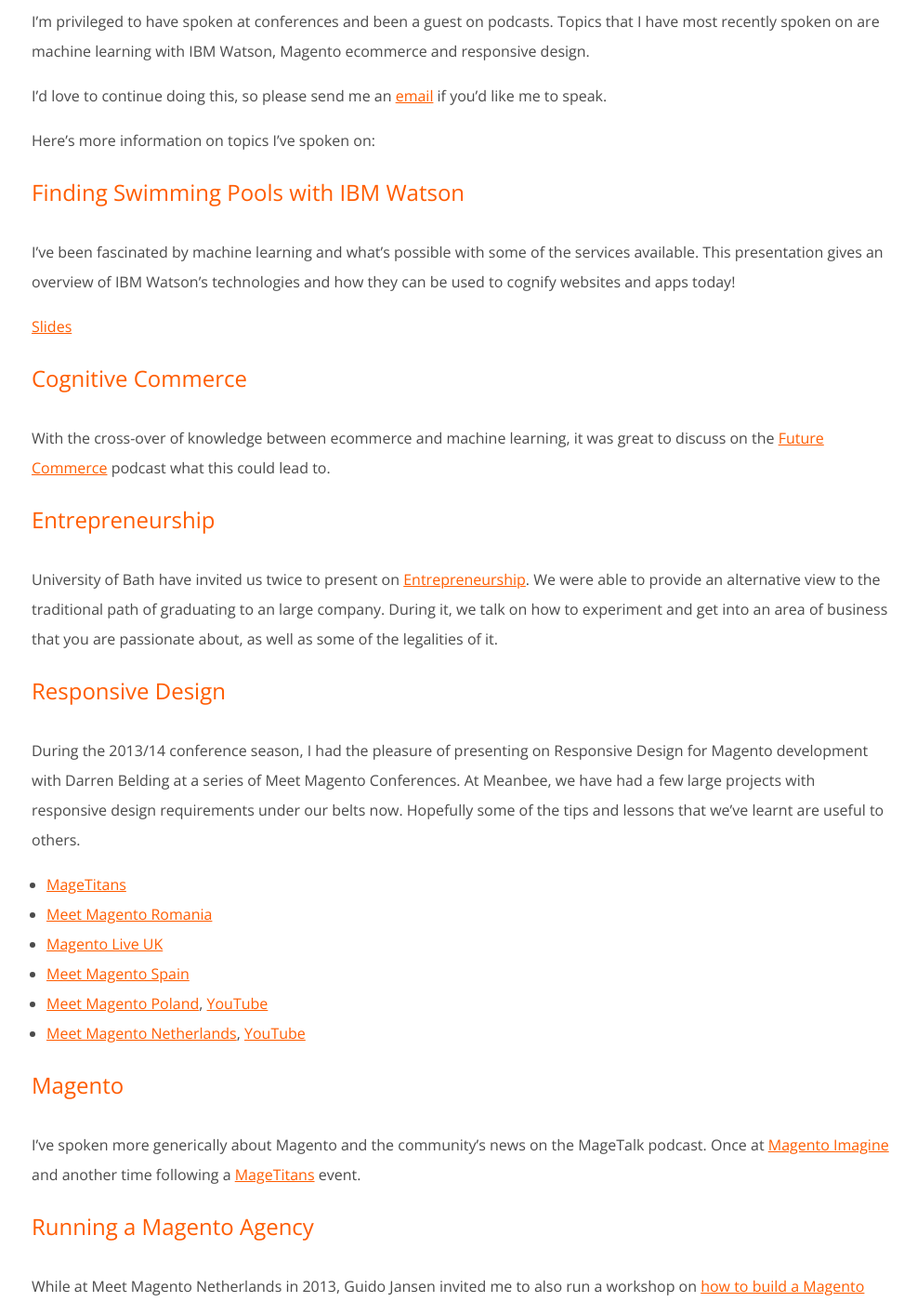
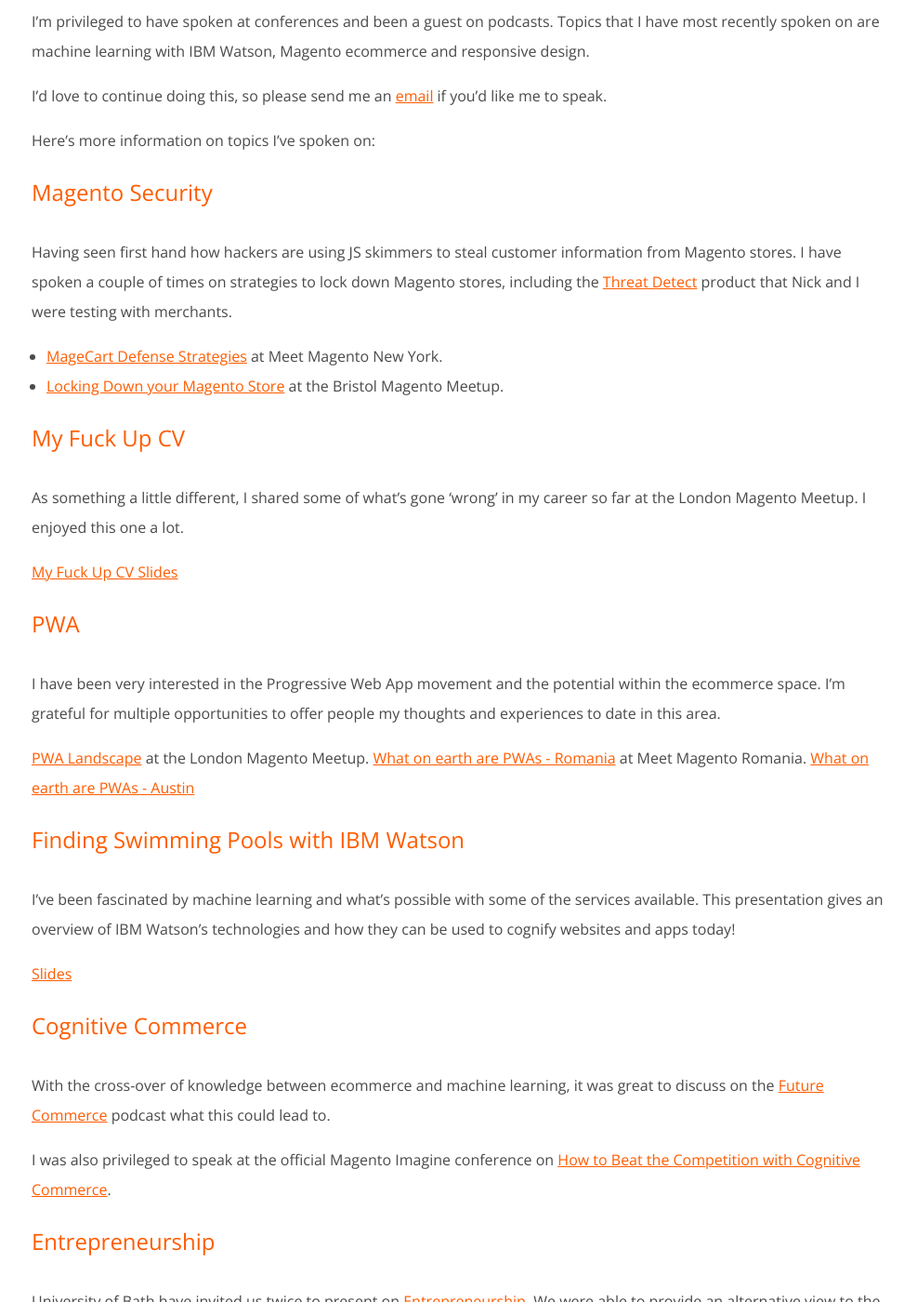
Before and after one commit to bobbyshaw/tomrobertshaw.net, a Jekyll site: the page built from presentations-and-podcasts.md, in a window 1280 px wide and 1400 px high, scrolled down 420 px. Shown: the whole window at 93% size, without its empty margins (158-1145 px from the left). Built offline with Jekyll 4.4.1, drawn with Linux system fonts in a browser that asks for light colours; some of the changed text lies outside the part shown.

Commit message:
Update with recent presentations.

```diff
--- a/presentations-and-podcasts.md
+++ b/presentations-and-podcasts.md
@@ -12,6 +12,27 @@
 
 Here's more information on topics I've spoken on:
 
+## Magento Security
+
+Having seen first hand how hackers are using JS skimmers to steal customer information from Magento stores. I have spoken a couple of times on strategies to lock down Magento stores, including the [Threat Detect](https://www.threatdetect.io) product that Nick and I were testing with merchants.
+
+- [MageCart Defense Strategies](https://speakerdeck.com/bobbyshaw/magecart-defense-strategies) at Meet Magento New York.
+- [Locking Down your Magento Store](https://speakerdeck.com/bobbyshaw/locking-down-your-magento-store) at the Bristol Magento Meetup.
+
+## My Fuck Up CV
+
+As something a little different, I shared some of what's gone 'wrong' in my career so far at the London Magento Meetup. I enjoyed this one a lot.
+
+[My Fuck Up CV Slides](https://speakerdeck.com/bobbyshaw/my-fuck-up-cv)
+
+## PWA
+
+I have been very interested in the Progressive Web App movement and the potential within the ecommerce space. I'm grateful for multiple opportunities to offer people my thoughts and experiences to date in this area.
+
+[PWA Landscape](https://speakerdeck.com/bobbyshaw/the-magento-pwa-landscape) at the London Magento Meetup.
+[What on earth are PWAs - Romania](https://speakerdeck.com/meanbee/what-on-earth-are-progressive-web-apps) at Meet Magento Romania.
+[What on earth are PWAs - Austin](https://speakerdeck.com/meanbee/what-on-earth-is-a-progressive-web-app)
+
 ## Finding Swimming Pools with IBM Watson
 
 I've been fascinated by machine learning and what's possible with some of the services available.  This presentation gives an overview of IBM Watson's technologies and how they can be used to cognify websites and apps today!
@@ -21,6 +42,8 @@
 ## Cognitive Commerce
 
 With the cross-over of knowledge between ecommerce and machine learning, it was great to discuss on the [Future Commerce](http://www.futurecommerce.fm/) podcast what this could lead to.
+
+I was also privileged to speak at the official Magento Imagine conference on [How to Beat the Competition with Cognitive Commerce](https://speakerdeck.com/meanbee/beating-the-competition-with-cognitive-commerce).
 
 ## Entrepreneurship
 
@@ -36,6 +59,10 @@
 - [Meet Magento Spain](https://speakerdeck.com/meanbee/responsive-web-design-for-magento-meet-magento-spain-2014)
 - [Meet Magento Poland](https://speakerdeck.com/meanbee/responsive-web-design-in-magento-meet-magento-poland-2013), [YouTube](https://www.youtube.com/watch?v=Lf4PgWEmgRc)
 - [Meet Magento Netherlands](https://speakerdeck.com/meanbee/responsive-design-for-magento-meet-magento-netherlands-2013),  [YouTube](https://www.youtube.com/watch?v=Ub7YEF1iiEo)
+
+## User Testing
+
+I reviewed user tests that were run by the design team at Space 48 and [shared our findings](https://speakerdeck.com/bobbyshaw/lessons-learnt-from-user-testing) at a local conversion rate optimisation meetup.
 
 ## Magento
 
```
